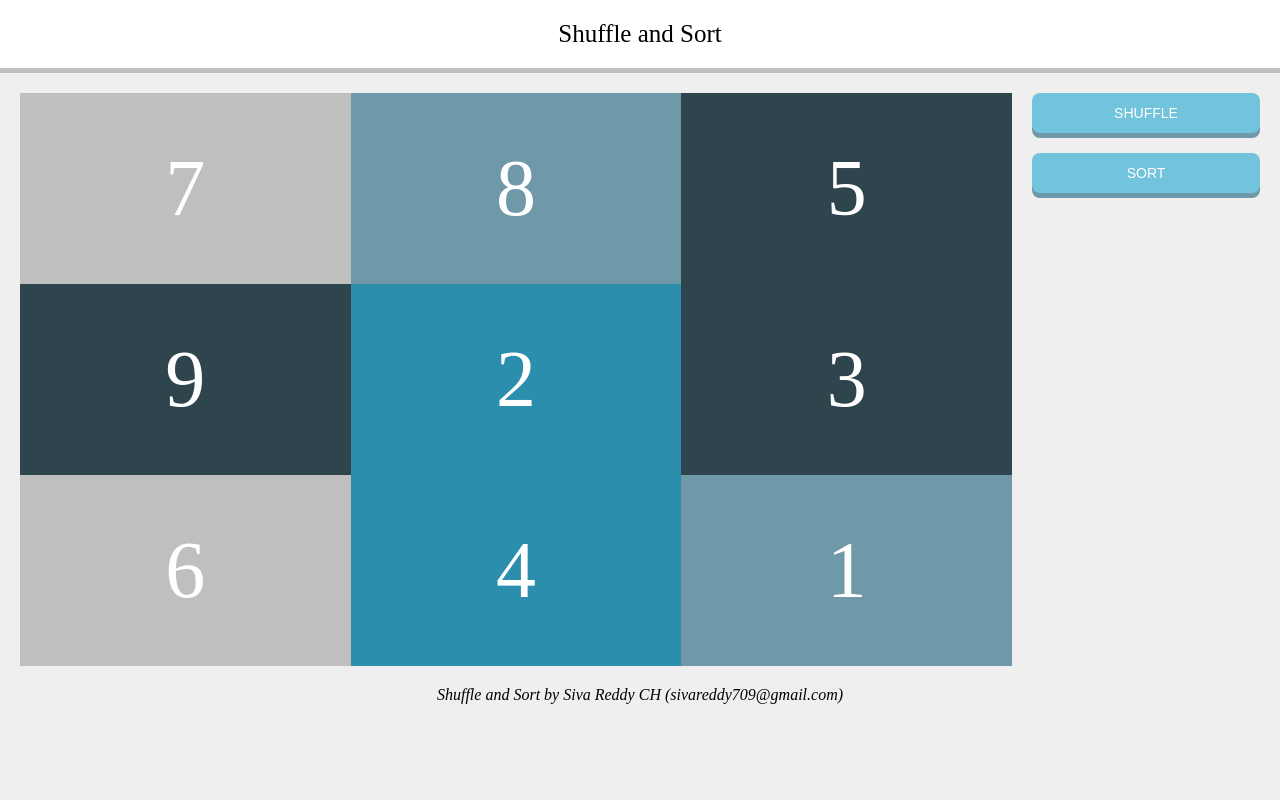
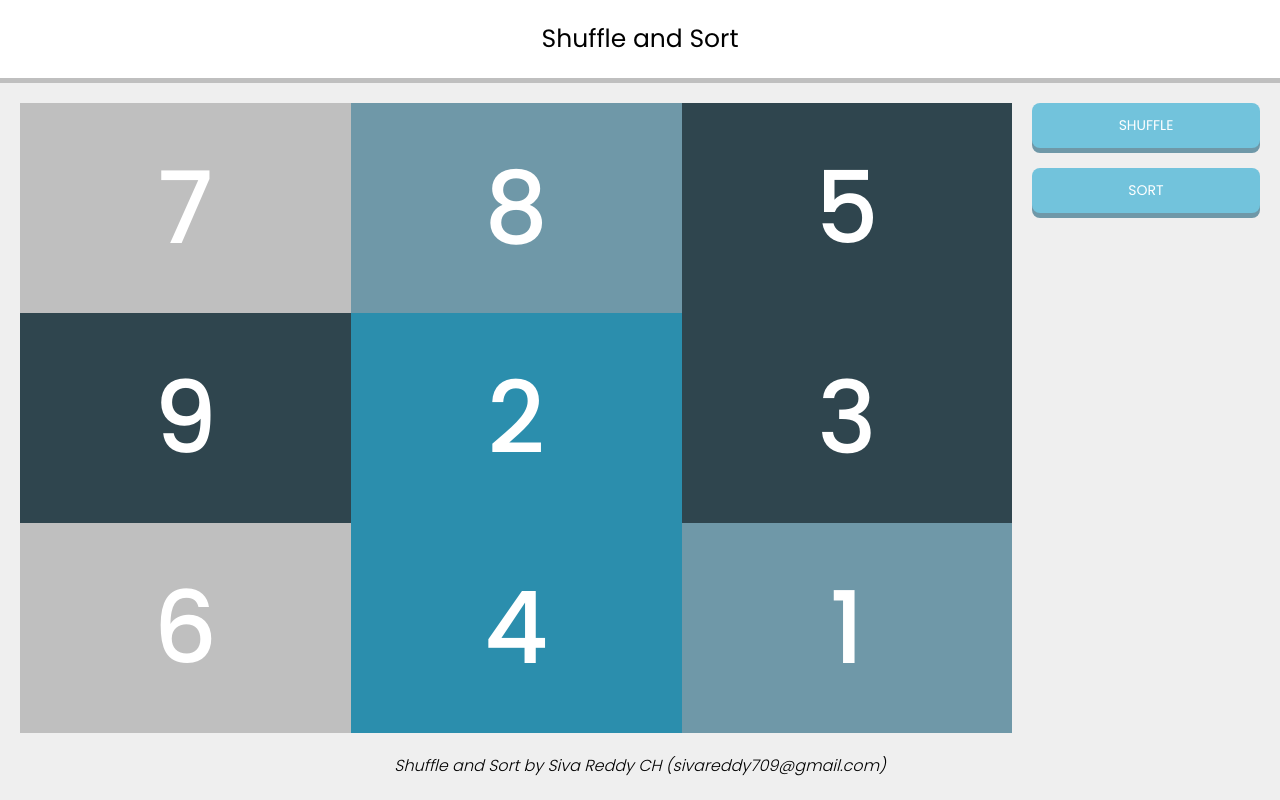
Before and after one commit to challa12/maersk-shuffleandsort-test, a plain HTML site: page index.html in a window 1280 px wide. Both pictures are taken after a click on the button "Shuffle". Drawn offline with Linux system fonts and the light colour scheme.

Commit message:
Added custom fonts

```diff
--- a/index.html
+++ b/index.html
@@ -10,7 +10,7 @@
 </head>
 
 <body>
-    <div align="center" class="title">Shuffle and Sort</div>
+    <div align="center" class="title"> <span>Shuffle and Sort</span></div>
     <div class="layout-container">
         <section class="list-container">
         </section>
@@ -19,7 +19,7 @@
             <input type="button" class="primary-btn" value="Sort" onclick="sort()" />
         </div>
     </div>
-    <div align="center"><i>Shuffle and Sort by Siva Reddy CH (sivareddy709@gmail.com) </i></div>
+    <div align="center" class="footer"><i>Shuffle and Sort by Siva Reddy CH (sivareddy709@gmail.com)</i></div>
 </body>
 
 </html>
--- a/index.js
+++ b/index.js
@@ -2,44 +2,48 @@
 
 
 /** Event listener on window resize to indentify desktop & mobile resolution */
-window.addEventListener('resize', applyColors);
+window.addEventListener('resize', () => {
+    applyColors();
+});
 
-/** sApply colors on initial launch */
+/** Sort the Gird Apply colors on initial launch */
 setTimeout(() => {
     sort();
 }, 0)
 
+
+
 /** function to apply the background color / border to each div item in the Grid List */
-function applyColors() {
+const applyColors = () => {
     /** Given Set of Colors taken as array */
-    var colorArray = ['#6F98A8', '#2B8EAD', '#2F454E', '#2B8EAD', '#2F454E', '#BFBFBF', '#BFBFBF', '#6F98A8', '#2F454E'];
+    let colorArray = ['#6F98A8', '#2B8EAD', '#2F454E', '#2B8EAD', '#2F454E', '#BFBFBF', '#BFBFBF', '#6F98A8', '#2F454E'];
 
-    if (window.innerWidth >= 768) { // Desktop
+    if (window.innerWidth <= 767) { // non-dekstop
+        var listItems = document.getElementsByClassName('list-item');
+        for (var i = 0; i < listItems.length; i++) {
+            listItems[i].style.backgroundColor = '#EFEFEF';
+            listItems[i].style.borderLeft = `10px solid ${colorArray[i]}`; // Template String
+        }
+    } else { // Desktop
         var listItems = document.getElementsByClassName('list-item');
         for (var i = 0; i < listItems.length; i++) {
             listItems[i].style.backgroundColor = colorArray[i];
         }
-    } else { // non-dekstop
-        var listItems = document.getElementsByClassName('list-item');
-        for (var i = 0; i < listItems.length; i++) {
-            listItems[i].style.backgroundColor = '#EFEFEF';
-            listItems[i].style.borderLeft = `10px solid ${colorArray[i]}`;
-        }
     }
 }
 
+
 /** function to shuffle the list cards */
-function shuffle() {
-    var section = document.querySelector('section');
-    for (var i = section.children.length; i >= 0; i--) {
+const shuffle = () => {
+    let section = document.querySelector('section');
+    for (let i = section.children.length; i >= 0; i--) {
         section.appendChild(section.children[Math.random() * i | 0]);
     }
 }
 
-/** function to sort the back to 1-9 */
-function sort() {
+const sort = () => {
     const maxNumber = 9;
-    var listContainer = document.querySelector('section');
+    let listContainer = document.querySelector('section');
     listContainer.innerHTML = '';
     for (var i = 1; i <= maxNumber; i++) {
         listContainer.appendChild(createDivItem(i));
@@ -47,7 +51,7 @@ function sort() {
     applyColors();
 }
 
-function createDivItem(val) {
+const createDivItem = val => {
     let div = document.createElement('div');
     div.className = 'list-item'
     div.textContent = val;
--- a/main.css
+++ b/main.css
@@ -1,7 +1,21 @@
+@font-face {
+    font-family: fontLight;
+    src: url("assets/fonts/Poppins-Light.otf") format("opentype");
+}
+@font-face {
+    font-family: fontRegular;
+    src: url("assets/fonts/Poppins-Regular.otf") format("opentype");
+}
+@font-face {
+    font-family: fontMedium;
+    src: url("assets/fonts/Poppins-Medium.otf") format("opentype");
+}
+
 input:focus,
 button:focus {
     outline: none;
 }
+
 body {
     margin: 0px;
     background-color: #efefef;
@@ -9,13 +23,16 @@ body {
 .title {
     padding: 20px;
     font-size: 25px;
+    font-family: fontRegular;
     background-color: #ffffff;
     border-bottom: 5px #bfbfbf solid;
 }
+
 .layout-container {
     display: flex;
     flex-direction: row;
     padding: 10px;
+    font-family: fontMedium;
 }
 .list-container {
     width: 80%;
@@ -24,8 +41,8 @@ body {
     padding: 10px;
 }
 .list-item {
-    padding: 50px;
-    font-size: 80px;
+    padding: 30px;
+    font-size: 100px;
     text-align: center;
     color: #ffffff;
 }
@@ -39,6 +56,7 @@ body {
     border: none;
     box-shadow: 0 5px 0px #6f98a8;
     text-transform: uppercase;
+    font-family: fontRegular;
 }
 
 .btn-container {
@@ -51,7 +69,7 @@ body {
     margin: 10px;
 }
 .footer {
-    background-color: #efefef;
+    font-family: fontLight;
 }
 
 @media screen and (min-width: 320px) and (max-width: 767px) {
```
Also changed, not shown: assets/fonts/Poppins-Light.otf (added), assets/fonts/Poppins-Medium.otf (added), assets/fonts/Poppins-Regular.otf (added), 2 other files.
